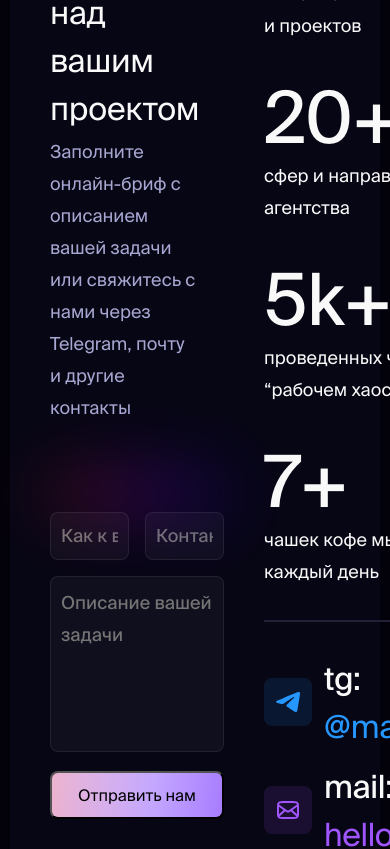
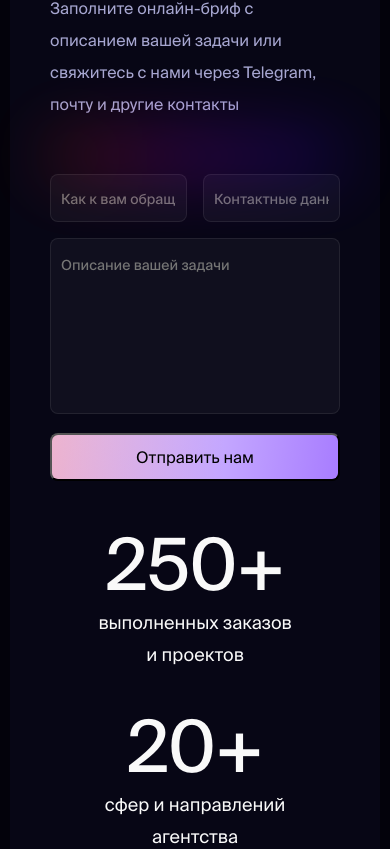
Before and after one commit to latttysh/0xhearts-corporative, a React (Create React App) app: page /contacts in a window 390 px wide. Shown: the part 1120-1969 px from the top of the page. Built offline with nearby package versions, Linux system fonts and the light colour scheme.

Commit message:
Начал адаптив

```diff
--- a/src/Client/Components/Footer/Footer.module.scss
+++ b/src/Client/Components/Footer/Footer.module.scss
@@ -13,7 +13,7 @@
 
     .header{
       display: flex;
-      align-items: flex-start;
+      align-items: center;
       justify-content: space-between;
       margin-bottom: 64px;
       .text{
@@ -160,3 +160,107 @@
     }
   }
 }
+
+@media (max-width: 1270px) {
+  .footer {
+    flex-direction: column;
+    .send {
+      width: 100%;
+      .header {
+        margin-bottom: 30px;
+      }
+    }
+    .stats {
+      width: 100%;
+    }
+  }
+}
+
+
+@media (max-width: 550px) {
+  .footer {
+    .send {
+      .header {
+        img {
+          display: none;
+        }
+      }
+      .form {
+        form {
+          .client_info {
+            input::placeholder {
+              font-size: 14px;
+            }
+          }
+          textarea::placeholder {
+            font-size: 14px;
+          }
+        }
+      }
+    }
+    .stats {
+      .block {
+        justify-content: center;
+        .item {
+          text-align: center;
+        }
+      }
+      .tg {
+        .text {
+          font-size: 26px;
+        }
+      }
+      .mail {
+        .text {
+          font-size: 26px;
+        }
+      }
+    }
+  }
+}
+
+@media (max-width: 480px) {
+  .footer {
+    .send {
+      .header {
+        .text {
+          .title {
+            font-size: 28px;
+          }
+          .description {
+            font-size: 16px;
+          }
+        }
+      }
+    }
+    .stats {
+      .tg {
+        .text {
+          font-size: 20px;
+        }
+      }
+      .mail {
+        .text {
+          font-size: 20px;
+        }
+      }
+    }
+  }
+}
+
+@media (max-width: 410px) {
+  .footer {
+    .stats {
+      .tg {
+        .text {
+          font-size: 16px;
+        }
+      }
+      .mail {
+        .text {
+          font-size: 16px;
+        }
+      }
+    }
+  }
+}
--- a/src/Client/Components/Footer/Footer.tsx
+++ b/src/Client/Components/Footer/Footer.tsx
@@ -32,7 +32,6 @@ const Footer: FunctionComponent<Props> = (props) => {
                       <textarea placeholder={"Описание вашей задачи"} />
                       <button>Отправить нам</button>
                   </form>
-
               </div>
           </div>
           <div className={s.stats}>
--- a/src/Client/Pages/LandingPage/landingpage.module.scss
+++ b/src/Client/Pages/LandingPage/landingpage.module.scss
@@ -98,3 +98,22 @@
     gap: 40px;
   }
 }
+
+@media (max-width: 1120px) {
+  .hero {
+    &_title {
+      div {
+        font-size: 40px;
+      }
+    }
+  }
+}
+
+@media (max-width: 1000px) {
+  .hero {
+    &_title {
+      display: flex;
+      flex-direction: column;
+    }
+  }
+}
```
Also changed, not shown: 1 other file (tests, documents, lock files or other folders).
